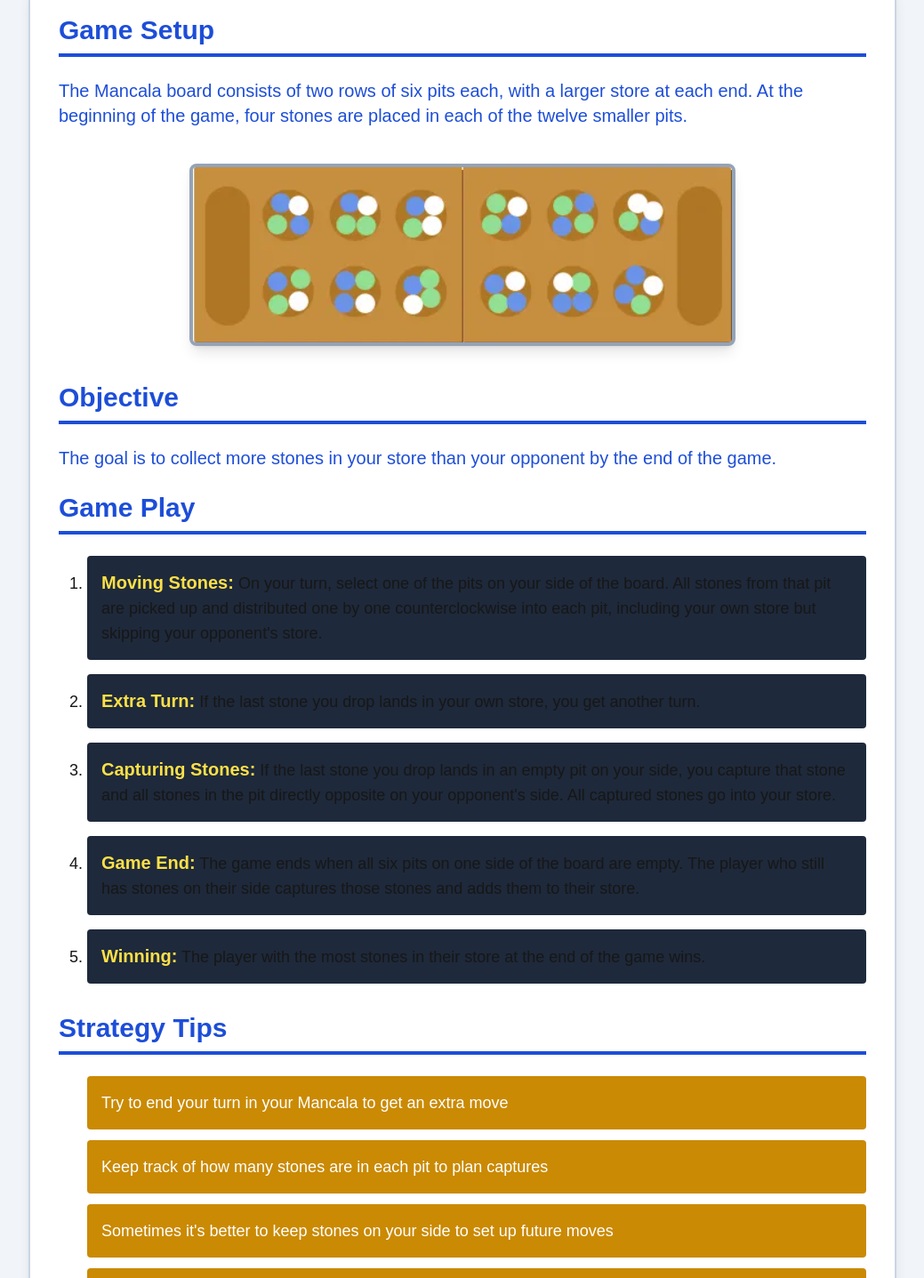
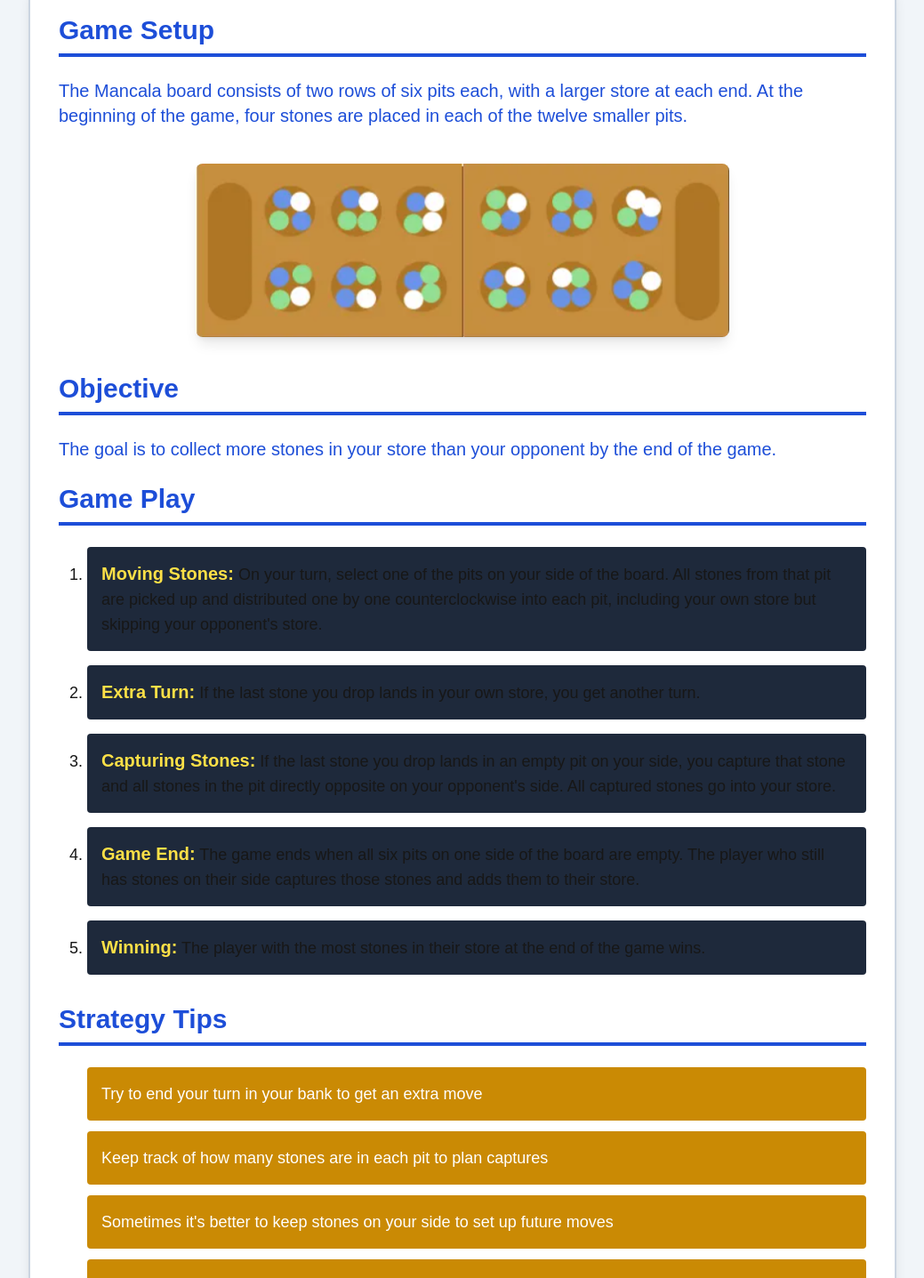
Before and after one commit to Rdhirschel/final-project-mancala, a Next.js app: page /rules in a window 1280 px wide. Shown: the part 234-1671 px from the top of the page at 89% size, without its empty margins (120-1159 px from the left). Built offline with nearby package versions, Linux system fonts and the light colour scheme.

Commit message:
trying to make vercel production build #1

```diff
--- a/src/app/page.tsx
+++ b/src/app/page.tsx
@@ -1,6 +1,5 @@
 "use client";
 
-import { ThemeProvider } from "@/components/ui/ThemeProvider";
 import GameView from "@/components/game/GameView";
 import Navbar from "@/components/layout/navbar";
 import Layout from "@/app/layout";
--- a/src/app/rules/page.tsx
+++ b/src/app/rules/page.tsx
@@ -4,6 +4,7 @@
 import Navbar from '@/components/layout/navbar';
 import { ThemeProvider } from '@/components/ui/ThemeProvider';
 import Layout from "@/app/layout"
+import Image from 'next/image';
 
 const Rules = () => {
   return (
@@ -26,13 +27,16 @@
                 At the beginning of the game, four stones are placed in each of the twelve smaller pits.
               </p>
 
-              <div className="my-10 flex justify-center">
-                <img
+                <div className="my-10 flex justify-center">
+                <Image
                   src="/images/mancala_board.png"
-                  alt="Mancala Board"
-                  className="max-w-full h-auto rounded-lg shadow-lg border-4 border-slate-400 dark:border-slate-600"
+                  className="rounded-lg shadow-lg"
+                  alt="Mancala board"
+                  width={600}
+                  height={400}
+                  priority
                 />
-              </div>
+                </div>
 
               <h2 className="text-3xl font-bold mb-6 text-blue-700 dark:text-blue-300 border-b-4 border-blue-700 dark:border-blue-300 pb-2">
                 Objective
@@ -46,13 +50,13 @@
               </h2>
               <ol className="list-decimal pl-8 space-y-4 mb-8 text-lg">
                 <li className="p-4 bg-slate-800 dark:bg-slate-700 dark:text- rounded font-medium">
-                  <strong className="text-yellow-300 text-xl">Moving Stones:</strong> On your turn, select one of the pits on your side of the board. All stones from that pit are picked up and distributed one by one counterclockwise into each pit, including your own store but skipping your opponent's store.
+                  <strong className="text-yellow-300 text-xl">Moving Stones:</strong> On your turn, select one of the pits on your side of the board. All stones from that pit are picked up and distributed one by one counterclockwise into each pit, including your own store but skipping your opponent&apos;s store.
                 </li>
                 <li className="p-4 bg-slate-800 dark:bg-slate-700 rounded font-medium">
                   <strong className="text-yellow-300 text-xl">Extra Turn:</strong> If the last stone you drop lands in your own store, you get another turn.
                 </li>
                 <li className="p-4 bg-slate-800 dark:bg-slate-700 rounded font-medium">
-                  <strong className="text-yellow-300 text-xl">Capturing Stones:</strong> If the last stone you drop lands in an empty pit on your side, you capture that stone and all stones in the pit directly opposite on your opponent's side. All captured stones go into your store.
+                  <strong className="text-yellow-300 text-xl">Capturing Stones:</strong> If the last stone you drop lands in an empty pit on your side, you capture that stone and all stones in the pit directly opposite on your opponent&apos;s side. All captured stones go into your store.
                 </li>
                 <li className="p-4 bg-slate-800 dark:bg-slate-700 rounded font-medium">
                   <strong className="text-yellow-300 text-xl">Game End:</strong> The game ends when all six pits on one side of the board are empty. The player who still has stones on their side captures those stones and adds them to their store.
@@ -67,13 +71,13 @@
               </h2>
               <ul className="list-disc pl-8 space-y-3 text-lg">
                 <li className="p-4 bg-yellow-600 dark:bg-yellow-700 text-white rounded font-medium">
-                  Try to end your turn in your Mancala to get an extra move
+                  Try to end your turn in your bank to get an extra move
                 </li>
                 <li className="p-4 bg-yellow-600 dark:bg-yellow-700 text-white rounded font-medium">
                   Keep track of how many stones are in each pit to plan captures
                 </li>
                 <li className="p-4 bg-yellow-600 dark:bg-yellow-700 text-white rounded font-medium">
-                  Sometimes it's better to keep stones on your side to set up future moves
+                  Sometimes it&apos;s better to keep stones on your side to set up future moves
                 </li>
                 <li className="p-4 bg-yellow-600 dark:bg-yellow-700 text-white rounded font-medium">
                   Sabotaging the Enemy moves by distributing stones on their side can be beneficial
--- a/src/components/game/GameView.tsx
+++ b/src/components/game/GameView.tsx
@@ -34,9 +34,9 @@
     controller: GameController;
 
     // Audio objects for sound effects.
-    moveSound: any;
-    winSound: any;
-    loseSound: any;
+    moveSound: HTMLAudioElement | null = null;
+    winSound: HTMLAudioElement | null = null;
+    loseSound: HTMLAudioElement | null = null;
 
     constructor(props: GameViewProps) {
         super(props);
@@ -91,18 +91,18 @@
 
             if (this.state.soundEnabled) {
                 if (this.model.gameOver) {
-                    if (this.model.message === "You Win!") {
+                    if (this.model.message === "You Win!" && this.winSound !== null) {
                         this.winSound.play().catch((e: Error) => console.warn("Sound failed:", e));
                         if (navigator.vibrate) {
                             navigator.vibrate([100, 50, 100, 50, 100]);
                         }
-                    } else if (this.model.message === "AI Wins!") {
+                    } else if (this.model.message === "AI Wins!" && this.loseSound !== null) {
                         this.loseSound.play().catch((e: Error) => console.warn("Sound failed:", e));
                         if (navigator.vibrate) {
                             navigator.vibrate(500);
                         }
                     }
-                } else {
+                } else if (this.moveSound !== null) {
                     this.moveSound.play().catch((e: Error) => console.warn("Sound failed:", e));
                     if (navigator.vibrate) {
                         navigator.vibrate(50);
```
